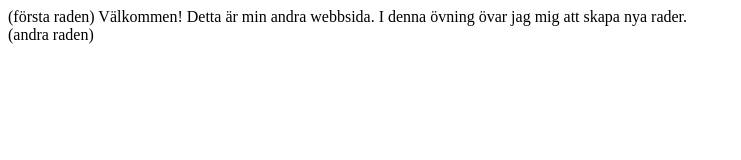
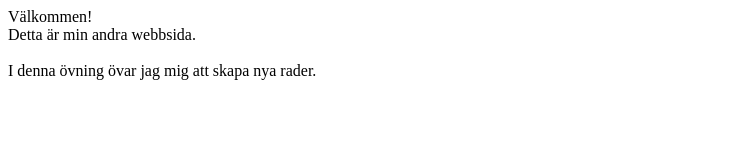
Before and after one commit to meawi/meawi.github.io, a plain HTML site: page uppgifter/1.1.5/index.html in a window 1280 px wide. Shown: the whole page, without its empty margins (0-741 px from the left). Drawn offline with Linux system fonts and the light colour scheme.

Commit message:
Update index.html

```diff
--- a/uppgifter/1.1.5/index.html
+++ b/uppgifter/1.1.5/index.html
@@ -5,13 +5,13 @@
   </head>
 
   <body>
-    (första raden)
 
     Välkommen!
+    <br>
     Detta är min andra webbsida.
+    <br>
+    <br>
+    I denna övning övar jag mig att skapa nya rader.
 
-    I denna övning övar jag mig att skapa nya rader.
-<br>
-    (andra raden)
   </body>
 </html>
```
